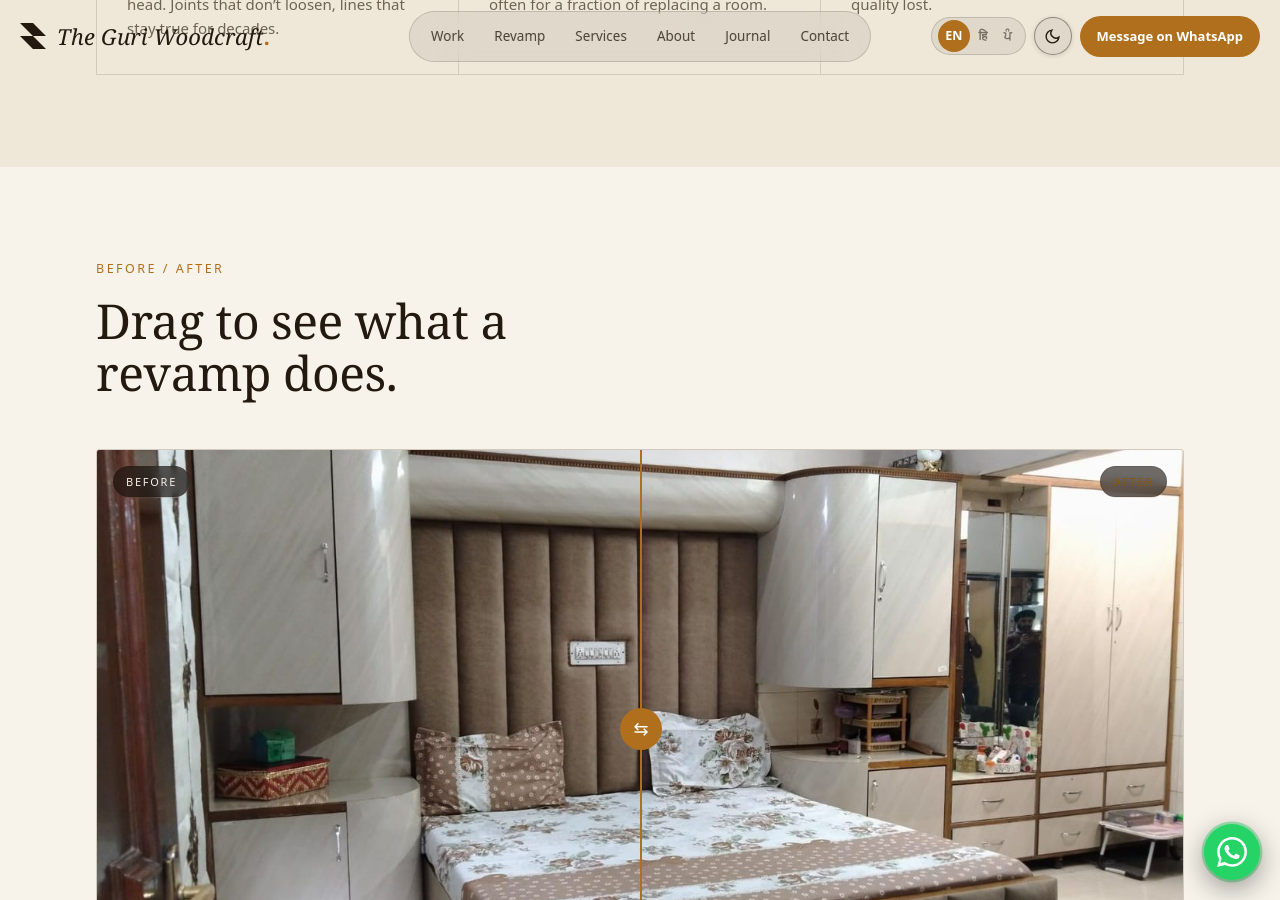
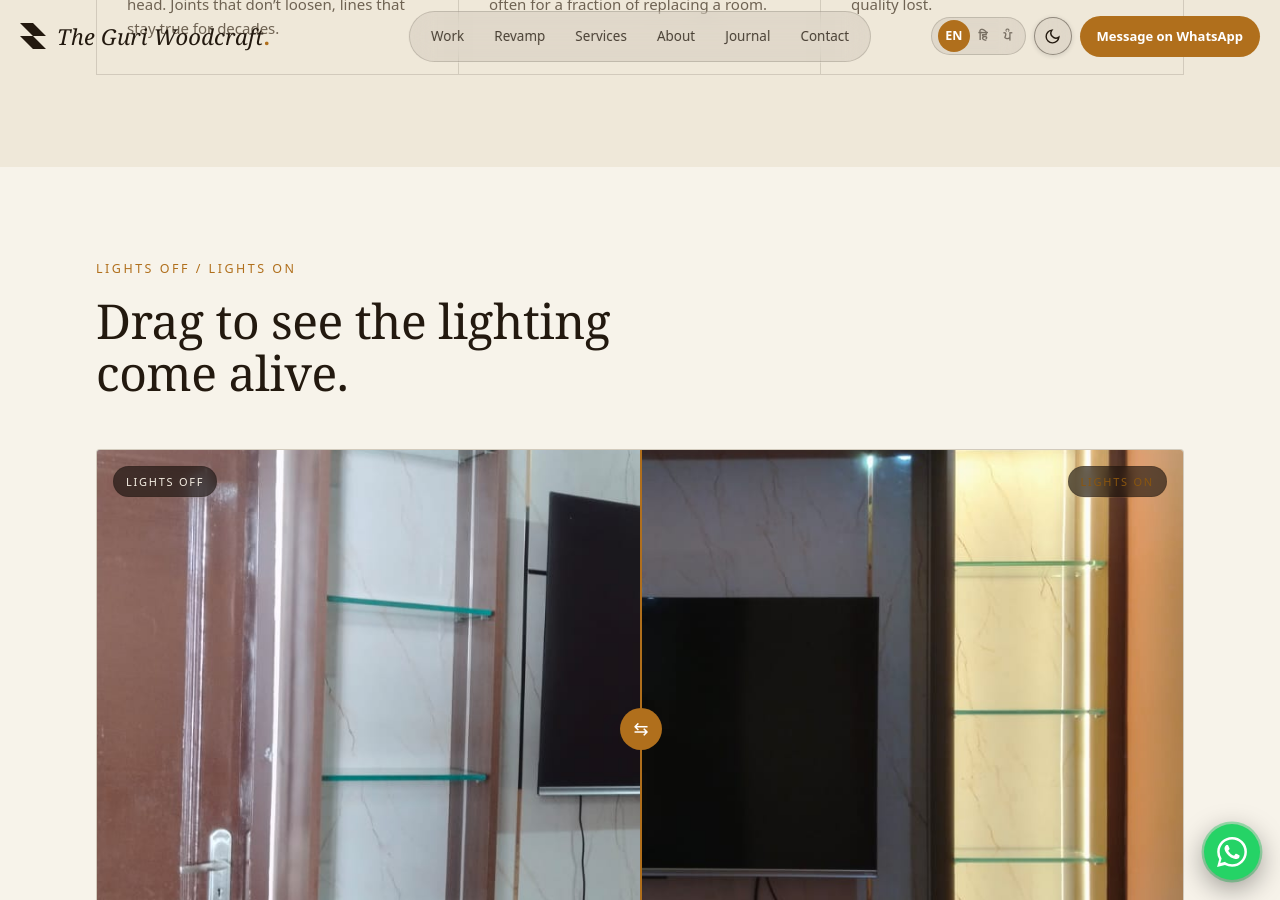
Before and after one commit to arvinderss/theguriwoodcraft.in, a Jekyll site: the page built from index.html, in a window 1280 px wide and 900 px high, scrolled down 1356 px. Built offline with Jekyll 4.4.1, drawn with Linux system fonts in a browser that asks for light colours; some of the changed text lies outside the part shown.

Commit message:
Showcase illuminated TV wall: slider, gallery tiles, journal post
- Add 5 photos of the LED media wall unit to assets/img/
- Repurpose the homepage before/after slider as a 'Lights off -> Lights on'
  reveal using the daylight vs lit pair; decouple slider images from the
  hero in home.js and relabel the section (3 languages)
- Add two gallery tiles (lit hero + in-use) to the Work section
- Add journal post 'An illuminated TV wall, off and on' with the photo story;
  auto-appears in the homepage journal teaser and sitemap

Co-Authored-By: Claude Opus 4.8 <noreply@anthropic.com>
Claude-Session: https://claude.ai/code/session_01XP1BQdbz9CSoXX3b63Y7hV

```diff
--- a/assets/js/home.js
+++ b/assets/js/home.js
@@ -4,20 +4,30 @@
    Shared behaviour (theme/lang/menu) is in site.js.
    ============================================================================ */
 
-/* ---- SET YOUR BEFORE/AFTER IMAGES HERE ----------------------------------
+/* ---- SET YOUR HERO + SLIDER IMAGES HERE ----------------------------------
    Use SAME-ORIGIN paths (files in /assets/img/ of this repo). Cross-origin
    images break the canvas spotlight ("tainted canvas"). Slider is unaffected. */
-var BEFORE_IMG = "/assets/img/bedroom-set.jpg";  /* until a true before/after pair exists, both point at the flagship shot so the hero looks clean, not mismatched */
-var AFTER_IMG  = "/assets/img/bedroom-set.jpg";  /* swap to the revamped image when you shoot a real before/after */
+/* Hero spotlight (top of page) — same shot both sides until a true pair exists. */
+var BEFORE_IMG = "/assets/img/bedroom-set.jpg";
+var AFTER_IMG  = "/assets/img/bedroom-set.jpg";
+/* Before/after drag slider — a real "lights off -> lights on" pair. */
+var SLIDER_BEFORE_IMG = "/assets/img/tv-wall-day.jpg";  /* lights off / daylight */
+var SLIDER_AFTER_IMG  = "/assets/img/tv-wall-lit.jpg";  /* LED lighting on        */
 
 (function(){
+  /* hero spotlight */
   if(BEFORE_IMG){
     var b=document.getElementById('heroBase'); if(b){b.style.backgroundImage="url('"+BEFORE_IMG+"')"; var t=b.querySelector('.ph-tex'),l=b.querySelector('.ph-label'); t&&t.remove(); l&&l.remove();}
-    var rb=document.getElementById('rvBefore'); if(rb){rb.style.backgroundImage="url('"+BEFORE_IMG+"')"; var t2=rb.querySelector('.ph-tex'); t2&&t2.remove();}
   }
   if(AFTER_IMG){
     var r=document.getElementById('heroReveal'); if(r){r.style.backgroundImage="url('"+AFTER_IMG+"')"; var t=r.querySelector('.ph-tex'),l=r.querySelector('.ph-label'); t&&t.remove(); l&&l.remove();}
-    var ra=document.getElementById('rvAfter'); if(ra){ra.style.backgroundImage="url('"+AFTER_IMG+"')"; var t2=ra.querySelector('.ph-tex'); t2&&t2.remove();}
+  }
+  /* before/after slider */
+  if(SLIDER_BEFORE_IMG){
+    var rb=document.getElementById('rvBefore'); if(rb){rb.style.backgroundImage="url('"+SLIDER_BEFORE_IMG+"')"; var t2=rb.querySelector('.ph-tex'); t2&&t2.remove();}
+  }
+  if(SLIDER_AFTER_IMG){
+    var ra=document.getElementById('rvAfter'); if(ra){ra.style.backgroundImage="url('"+SLIDER_AFTER_IMG+"')"; var t3=ra.querySelector('.ph-tex'); t3&&t3.remove();}
   }
 })();
 
--- a/index.html
+++ b/index.html
@@ -128,13 +128,13 @@ form input:focus,form textarea:focus{outline:none;border-color:var(--amber)}form
 {%- comment -%} ===== BEFORE/AFTER SLIDER ===== {%- endcomment -%}
 <section class="block revamp" id="revamp"><div class="wrap">
   <div class="sec-head reveal">
-    <div class="sec-eyebrow"><span data-lang="en">Before / after</span><span data-lang="hi">पहले / बाद</span><span data-lang="pa">ਪਹਿਲਾਂ / ਬਾਅਦ</span></div>
-    <h2><span data-lang="en">Drag to see what a revamp does.</span><span data-lang="hi">रिवैम्प का असर देखने के लिए खींचें।</span><span data-lang="pa">ਰੀਵੈਂਪ ਦਾ ਅਸਰ ਵੇਖਣ ਲਈ ਖਿੱਚੋ।</span></h2>
+    <div class="sec-eyebrow"><span data-lang="en">Lights off / lights on</span><span data-lang="hi">लाइट बंद / लाइट चालू</span><span data-lang="pa">ਲਾਈਟ ਬੰਦ / ਲਾਈਟ ਚਾਲੂ</span></div>
+    <h2><span data-lang="en">Drag to see the lighting come alive.</span><span data-lang="hi">लाइटिंग को जीवंत होते देखने के लिए खींचें।</span><span data-lang="pa">ਲਾਈਟਿੰਗ ਨੂੰ ਜੀਵੰਤ ਹੁੰਦੇ ਵੇਖਣ ਲਈ ਖਿੱਚੋ।</span></h2>
   </div>
   <div class="revamp-stage reveal" id="rvStage">
     <div class="rv-after" id="rvAfter"><div class="ph-tex" style="background:repeating-linear-gradient(115deg,#3a2a18 0 16px,#2c2012 16px 32px)"></div></div>
     <div class="rv-before" id="rvBefore"><div class="ph-tex"></div></div>
-    <span class="rv-tag b">Before</span><span class="rv-tag a">After</span><div class="rv-handle" id="rvHandle"></div>
+    <span class="rv-tag b"><span data-lang="en">Lights off</span><span data-lang="hi">लाइट बंद</span><span data-lang="pa">ਲਾਈਟ ਬੰਦ</span></span><span class="rv-tag a"><span data-lang="en">Lights on</span><span data-lang="hi">लाइट चालू</span><span data-lang="pa">ਲਾਈਟ ਚਾਲੂ</span></span><div class="rv-handle" id="rvHandle"></div>
   </div>
 </div></section>
 
@@ -158,6 +158,8 @@ form input:focus,form textarea:focus{outline:none;border-color:var(--amber)}form
     <!-- Replace each <div class="ph">…</div> with <img src="/assets/img/file.jpg" alt="..."> -->
     <div class="piece tall reveal"><img src="/assets/img/bedroom-set.jpg" alt="Upholstered bed with channel-tufted headboard and flanking curved-corner wardrobes" loading="lazy"><div class="cap"><div class="t">Upholstered bedroom set</div><div class="s">Residential &middot; tufted bed, curved wardrobes, mirror unit</div></div></div>
     <div class="piece reveal"><img src="/assets/img/sideboard-front.jpg" alt="Sideboard console beneath a wall-mounted TV, walnut frame and black doors" loading="lazy"><div class="cap"><div class="t">Media console</div><div class="s">Residential &middot; walnut frame, matte fronts</div></div></div>
+    <div class="piece reveal"><img src="/assets/img/tv-wall-lit.jpg" alt="Illuminated TV wall unit with marble back panel, LED cove lighting, fluted top and lit glass display shelves" loading="lazy"><div class="cap"><div class="t">Illuminated TV wall</div><div class="s">Residential &middot; marble back, LED cove, lit glass shelves</div></div></div>
+    <div class="piece reveal"><img src="/assets/img/tv-wall-use.jpg" alt="TV wall unit in use with the television playing and accent lighting on" loading="lazy"><div class="cap"><div class="t">TV wall, lit &amp; in use</div><div class="s">Residential &middot; fluted panel, display niches</div></div></div>
     <div class="piece reveal"><div class="ph">Havells showroom display wall</div><div class="cap"><div class="t">Havells showroom wall</div><div class="s">Commercial &middot; Jalandhar &middot; add photo</div></div></div>
     <div class="piece reveal"><div class="ph">Chevron-top sideboard</div><div class="cap"><div class="t">Chevron-top sideboard</div><div class="s">Residential &middot; add photo</div></div></div>
     <div class="piece reveal"><div class="ph">More work — add a photo</div><div class="cap"><div class="t">Your next piece</div><div class="s">Drop an image in /assets/img/</div></div></div>
```
Also changed, not shown: _posts/2026-08-22-illuminated-tv-wall.md (added, +31 -0 lines), assets/img/tv-wall-day.jpg (added), assets/img/tv-wall-lit-dark.jpg (added), assets/img/tv-wall-lit-wide.jpg (added), assets/img/tv-wall-lit.jpg (added), assets/img/tv-wall-use.jpg (added).
